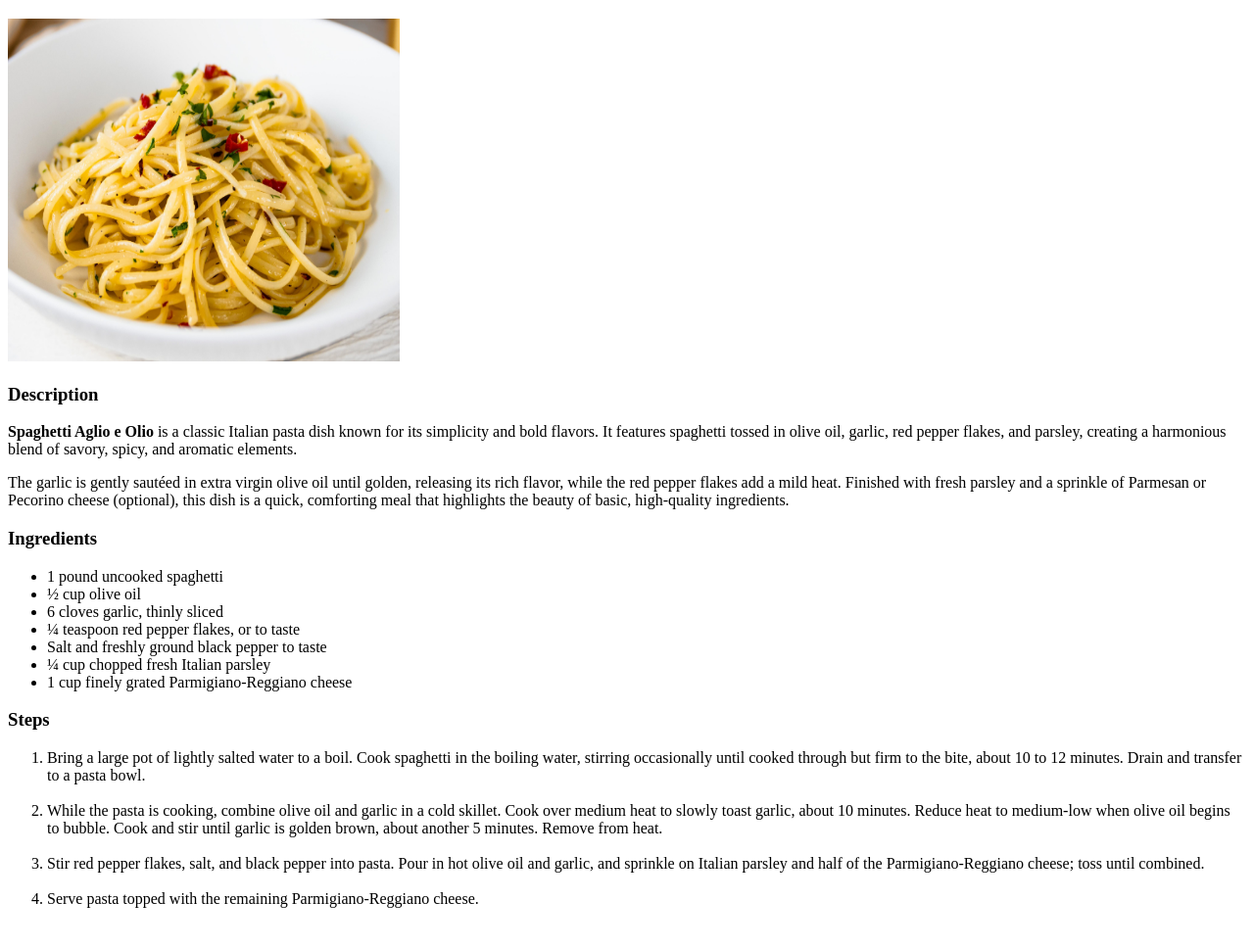
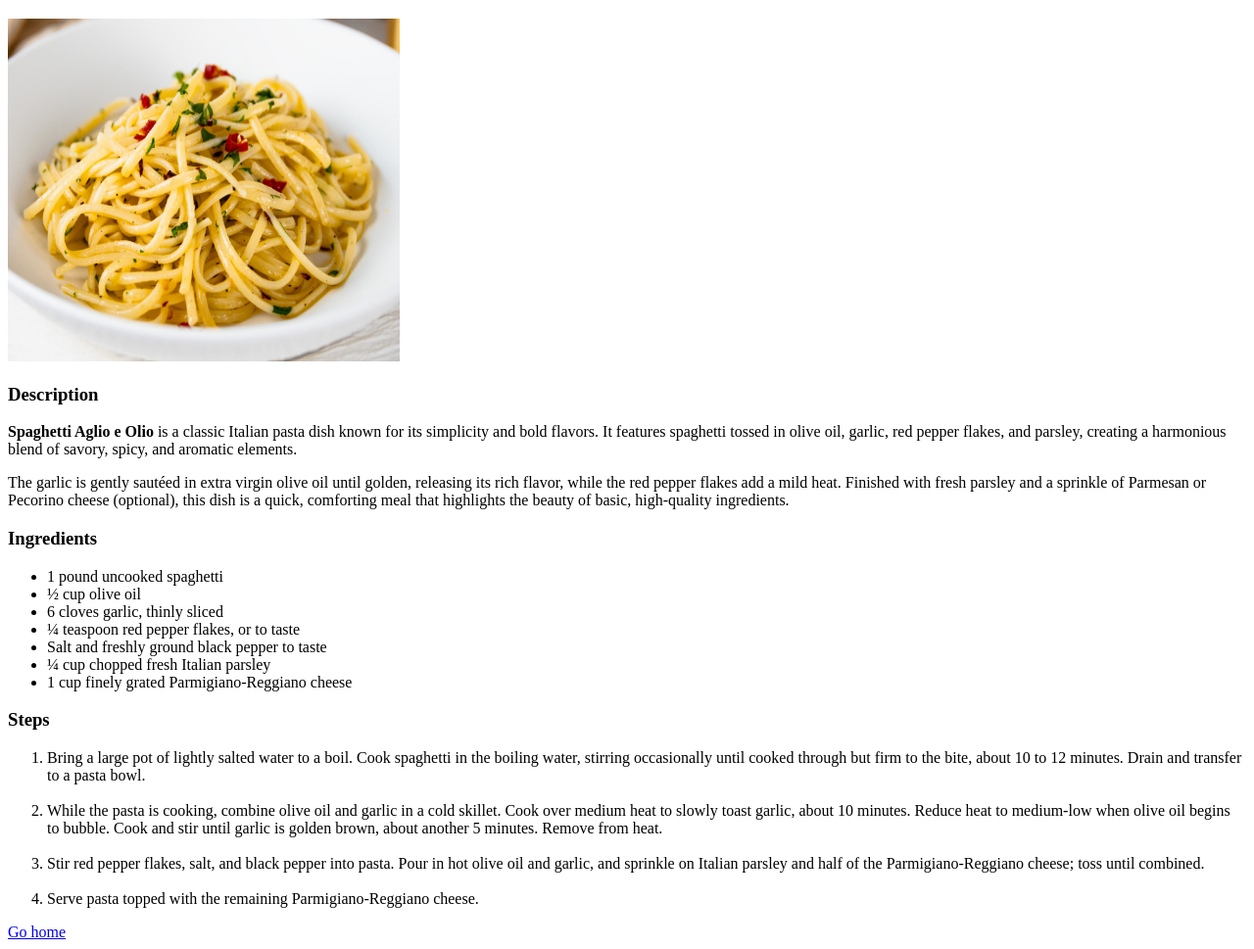
Before and after one commit to Arn412/odin-recipes, a plain HTML site: page recipes/spaghetti.html in a window 1280 px wide. Shown: the part 61-1030 px from the top of the page at 98% size. Before the commit the page ends 1004 px from the top, so only its background shows below. Drawn offline with Linux system fonts and the light colour scheme.

Commit message:
Added home link
added a link in recipe pages to go back to index

```diff
--- a/recipes/spaghetti.html
+++ b/recipes/spaghetti.html
@@ -58,6 +58,7 @@
         <br>
         <li>Serve pasta topped with the remaining Parmigiano-Reggiano cheese.</li>
     </ol>
+    <a href="../index.html">Go home</a>
 </body>
 
 </html>
```
Also changed, not shown: recipes/macncheese.html (+1 -0 lines), recipes/omelette.html (+1 -1 lines).
